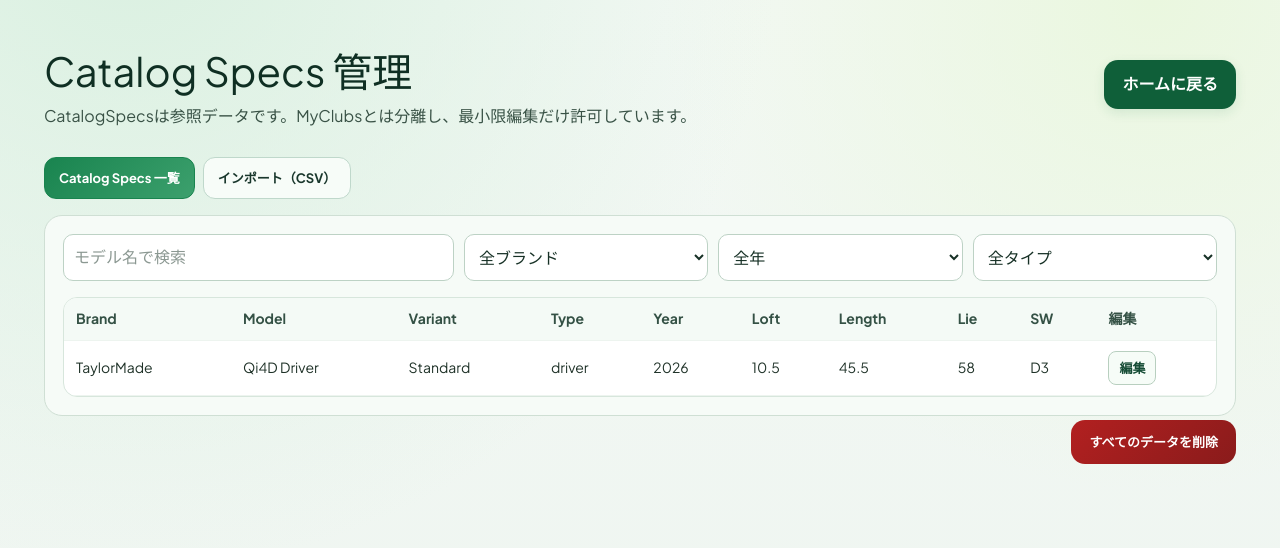
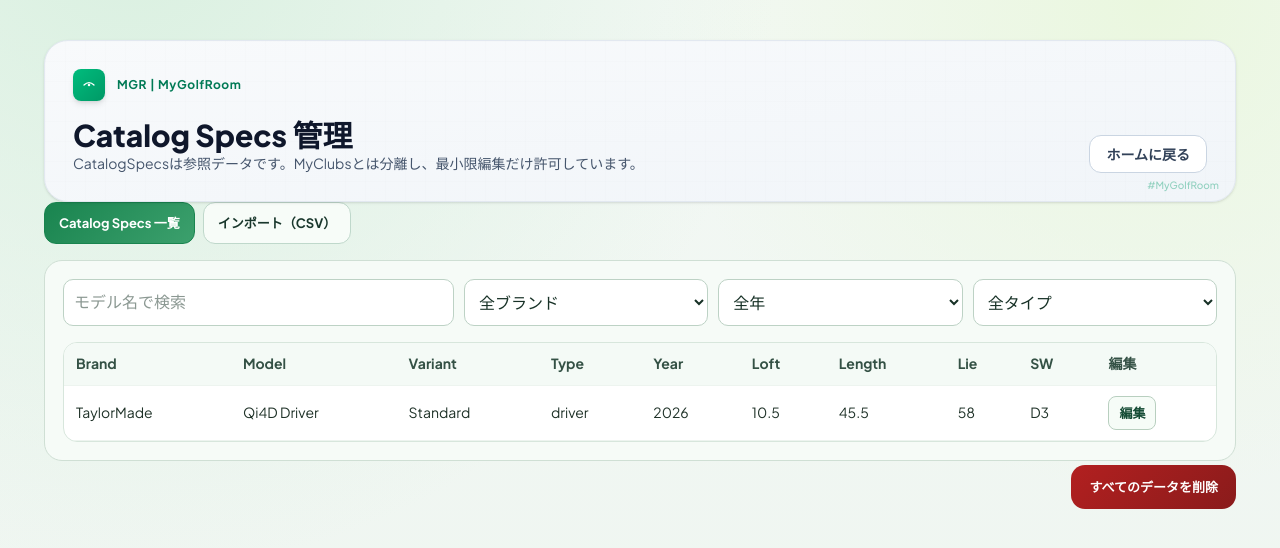
Before and after one commit to Zaku27/MyGolfClubs, a React (Vite) app: page /admin/clubs in a window 1280 px wide. Shown: the top 548 px of the page. Built offline with nearby package versions, Linux system fonts and the light colour scheme.

Commit message:
ファーストバージョン

```diff
--- a/src/components/ClubList.tsx
+++ b/src/components/ClubList.tsx
@@ -176,11 +176,12 @@ export const ClubList: React.FC<ClubListProps> = ({
         <button className="btn-icon btn-simulator" onClick={onShowSimulator} disabled={loading} title="コースシミュレーター" aria-label="コースシミュレーター">
           <SimulatorIcon size={20} />
         </button>
-        <Link className="btn-icon btn-toggle-view" to="/course-editor" title="コースエディタ" aria-label="コースエディタ">
+        {SHOW_HOME_RELEASE_LIMITED_ACTIONS && (
+          <>
+            <Link className="btn-icon btn-toggle-view" to="/course-editor" title="コースエディタ" aria-label="コースエディタ">
           <ToggleViewIcon size={20} />
         </Link>
-        {SHOW_HOME_RELEASE_LIMITED_ACTIONS && (
-          <>
+
             <Link className="btn-admin-link" to="/admin/clubs" title="管理画面" aria-label="管理画面">
               管理
             </Link>
--- a/src/components/Header.tsx
+++ b/src/components/Header.tsx
@@ -1,4 +1,4 @@
-import { APP, SOCIAL } from '../constants/app';
+import { APP } from '../constants/app';
 import './Header.css';
 
 export const AppHeader = ({ showSimulator }: { showSimulator?: boolean }) => {
@@ -46,6 +46,7 @@ export const AppHeader = ({ showSimulator }: { showSimulator?: boolean }) => {
           </div>
         )}
 
+        {/* Share button - hidden for now
         {!showSimulator && (
           <div className="header-actions">
             <button
@@ -71,7 +72,7 @@ export const AppHeader = ({ showSimulator }: { showSimulator?: boolean }) => {
               <span className="share-text">Share</span>
             </button>
           </div>
-        )}
+        )} */}
       </div>
 
       {/* Room-like grid background pattern */}
--- /dev/null
+++ b/src/components/PageHeader.tsx
@@ -0,0 +1,145 @@
+import { Link } from 'react-router-dom';
+import { APP, SOCIAL } from '../constants/app';
+
+interface PageHeaderProps {
+  /** ページタイトル */
+  title: string;
+  /** サブタイトル/説明 */
+  subtitle?: string;
+  /** 上部のラベル（カテゴリ名など） */
+  label?: string;
+  /** 戻るボタンのリンク先 */
+  backTo?: string;
+  /** 戻るボタンのテキスト */
+  backLabel?: string;
+  /** 右側に表示するカスタムアクション */
+  actions?: React.ReactNode;
+  /** バナーのバリアント */
+  variant?: 'default' | 'simulator' | 'admin';
+}
+
+/**
+ * 統一されたページヘッダーコンポーネント
+ * 全ページで一貫した「MGR | MyGolfRoom」ブランディングを提供
+ */
+export function PageHeader({
+  title,
+  subtitle,
+  label,
+  backTo,
+  backLabel = 'ホームに戻る',
+  actions,
+  variant = 'default',
+}: PageHeaderProps) {
+  // バリアントに応じたスタイル
+  const variantStyles = {
+    default: {
+      wrapper: 'from-slate-50 to-slate-100 border-slate-200',
+      label: 'text-emerald-600',
+      title: 'text-slate-900',
+      subtitle: 'text-slate-600',
+      backButton: 'border-slate-300 bg-white text-slate-700 hover:bg-slate-50',
+    },
+    simulator: {
+      wrapper: 'from-green-50 via-emerald-50 to-lime-50 border-emerald-200',
+      label: 'text-emerald-700',
+      title: 'text-emerald-950',
+      subtitle: 'text-emerald-700',
+      backButton: 'border-emerald-300 bg-emerald-100 text-emerald-800 hover:bg-emerald-50',
+    },
+    admin: {
+      wrapper: 'from-slate-50 to-slate-100 border-slate-200',
+      label: 'text-slate-600',
+      title: 'text-slate-900',
+      subtitle: 'text-slate-600',
+      backButton: 'border-slate-300 bg-white text-slate-700 hover:bg-slate-50',
+    },
+  };
+
+  const styles = variantStyles[variant];
+
+  return (
+    <header
+      className={`relative overflow-hidden rounded-3xl border bg-gradient-to-br ${styles.wrapper} px-5 py-6 shadow-sm sm:px-7 sm:py-7`}
+    >
+      {/* 背景パターン */}
+      <div
+        className="pointer-events-none absolute inset-0 opacity-[0.03]"
+        style={{
+          backgroundImage: `linear-gradient(rgba(0,0,0,0.3) 1px, transparent 1px),
+                            linear-gradient(90deg, rgba(0,0,0,0.3) 1px, transparent 1px)`,
+          backgroundSize: '20px 20px',
+        }}
+        aria-hidden="true"
+      />
+
+      <div className="relative z-10">
+        {/* 上部：ブランディング + ラベル */}
+        <div className="flex flex-wrap items-center justify-between gap-3">
+          <div className="flex items-center gap-3">
+            {/* ロゴ */}
+            <div className="flex h-8 w-8 items-center justify-center rounded-lg bg-gradient-to-br from-emerald-500 to-emerald-600 shadow-md">
+              <svg
+                width="20"
+                height="20"
+                viewBox="0 0 32 32"
+                fill="none"
+                xmlns="http://www.w3.org/2000/svg"
+              >
+                <path
+                  d="M8 16C8 16 12 12 16 12C20 12 24 16 24 16"
+                  stroke="white"
+                  strokeWidth="2"
+                  strokeLinecap="round"
+                  strokeLinejoin="round"
+                />
+                <circle cx="16" cy="16" r="2" fill="white" />
+              </svg>
+            </div>
+            {/* ブランド名 */}
+            <span className="text-xs font-bold tracking-wider text-emerald-700">
+              {APP.short} | {APP.name}
+            </span>
+          </div>
+
+          {label && (
+            <span className={`text-xs font-semibold uppercase tracking-[0.2em] ${styles.label}`}>
+              {label}
+            </span>
+          )}
+        </div>
+
+        {/* メインコンテンツ */}
+        <div className="mt-4 flex flex-col gap-4 sm:flex-row sm:items-end sm:justify-between">
+          <div>
+            <h1 className={`text-2xl font-black sm:text-3xl ${styles.title}`}>
+              {title}
+            </h1>
+            {subtitle && (
+              <p className={`mt-1 text-sm ${styles.subtitle}`}>{subtitle}</p>
+            )}
+          </div>
+
+          <div className="flex flex-wrap items-center gap-2">
+            {actions}
+            {backTo && (
+              <Link
+                to={backTo}
+                className={`inline-flex items-center justify-center rounded-xl border px-4 py-2 text-sm font-semibold transition-colors ${styles.backButton}`}
+              >
+                {backLabel}
+              </Link>
+            )}
+          </div>
+        </div>
+      </div>
+
+      {/* ソーシャルハッシュタグ（装飾） */}
+      <div className="absolute bottom-2 right-4 text-[10px] font-medium text-emerald-600/40">
+        {SOCIAL.hashtag}
+      </div>
+    </header>
+  );
+}
+
+export default PageHeader;
--- a/src/components/simulator/SimulatorApp.tsx
+++ b/src/components/simulator/SimulatorApp.tsx
@@ -12,6 +12,7 @@ import { HoleView } from "./HoleView";
 import { filterClubsWithActualShots } from "../../utils/actualShotFilter";
 import { PostRoundAnalysis } from "./PostRoundAnalysis";
 import { RoundHistoryScreen } from "./RoundHistoryScreen";
+import { SHOW_HOME_RELEASE_LIMITED_ACTIONS } from "../../config/featureFlags";
 
 import { Scorecard } from "./Scorecard";
 
@@ -44,11 +45,16 @@ interface SelectableCourse {
 
 function buildSelectableCourses(customCourses: CustomCoursePreset[]): SelectableCourse[] {
   const builtinCourses: SelectableCourse[] = [
-    { id: "builtin-1", name: "ノーザンカントリー錦ヶ原 1H", holes: COURSE_1HOLE, source: "builtin" },
-    { id: "builtin-3", name: "ノーザンカントリー錦ヶ原 3H", holes: COURSE_3HOLES, source: "builtin" },
-    { id: "builtin-9", name: "ノーザンカントリー錦ヶ原 OUT", holes: COURSE_9HOLES, source: "builtin" },
-    { id: "builtin-18", name: "ノーザンカントリー錦ヶ原", holes: COURSE_18HOLES, source: "builtin" },
+    { id: "builtin-1", name: "標準コース 1H", holes: COURSE_1HOLE, source: "builtin" },
+    { id: "builtin-3", name: "標準コース 3H", holes: COURSE_3HOLES, source: "builtin" },
+    { id: "builtin-9", name: "標準コース OUT", holes: COURSE_9HOLES, source: "builtin" },
+    { id: "builtin-18", name: "標準コース", holes: COURSE_18HOLES, source: "builtin" },
   ];
+
+  // SHOW_HOME_RELEASE_LIMITED_ACTIONS が false の時はマイコースを表示しない
+  if (!SHOW_HOME_RELEASE_LIMITED_ACTIONS) {
+    return builtinCourses;
+  }
 
   const customSelectable = customCourses.map((course) => ({
     id: course.id,
--- a/src/config/featureFlags.ts
+++ b/src/config/featureFlags.ts
@@ -1,7 +1,7 @@
 // Feature flags for temporary release / limited access features.
 // Add any new environment-specific or release-limited toggles here.
 // 仮リリース用の定義
-// false: コースシミュレーター、コースエディタ、管理を非表示にする
+// false: コースエディタ、管理を非表示にする
 // true: すべての機能を表示する
 
 export const SHOW_HOME_RELEASE_LIMITED_ACTIONS = false;
--- a/src/pages/AdminClubs.tsx
+++ b/src/pages/AdminClubs.tsx
@@ -1,7 +1,7 @@
 import { useEffect, useMemo, useState } from 'react';
 import Papa from 'papaparse';
 import type { ParseResult } from 'papaparse';
-import { Link } from 'react-router-dom';
+import { PageHeader } from '../components/PageHeader';
 import {
   buildCatalogSpecKey,
   CATALOG_CLUB_TYPES,
@@ -693,15 +693,12 @@ export default function AdminClubs() {
 
   return (
     <main className="admin-clubs-page">
-      <div className="admin-clubs-header">
-        <div>
-          <h1>Catalog Specs 管理</h1>
-          <p>CatalogSpecsは参照データです。MyClubsとは分離し、最小限編集だけ許可しています。</p>
-        </div>
-        <Link to="/" className="btn-primary">
-          ホームに戻る
-        </Link>
-      </div>
+      <PageHeader
+        title="Catalog Specs 管理"
+        subtitle="CatalogSpecsは参照データです。MyClubsとは分離し、最小限編集だけ許可しています。"
+        variant="admin"
+        backTo="/"
+      />
 
       <div className="admin-clubs-tabs" role="tablist" aria-label="管理タブ">
         <button
--- a/src/pages/RangeScreen.tsx
+++ b/src/pages/RangeScreen.tsx
@@ -1,5 +1,6 @@
 import { useCallback, useEffect, useMemo, useState } from 'react';
 import { Link } from 'react-router-dom';
+import { PageHeader } from '../components/PageHeader';
 import { classifyShotQualityByTargetError } from '../utils/landingPosition';
 import { GolfBagPanel } from '../components/GolfBagPanel';
 import {
@@ -864,12 +865,12 @@ const expectedDistance = estimatedClubDistance ?? actualTotalDistance;
       <div className="mx-auto w-full max-w-6xl px-4 py-8 sm:px-6 lg:px-8">
         <div className="flex flex-col gap-4 rounded-2xl border border-slate-200 bg-white p-4 shadow-sm sm:p-6">
           {/* Header */}
-          <div className="flex flex-col gap-3 border-b border-slate-200 pb-4 sm:flex-row sm:items-center sm:justify-between">
-            <div className="space-y-1">
-              <p className="text-xs font-semibold uppercase tracking-wide text-emerald-700">シミュレーター設定</p>
-              <h1 className="text-2xl font-bold text-slate-900">レンジシミュレーター</h1>
-            </div>
-            <div className="flex flex-wrap items-center justify-end gap-2">
+          <PageHeader
+            title="レンジシミュレーター"
+            label="シミュレーター設定"
+            variant="simulator"
+            actions={
+              <>
                 <Link
                   to="/personal-data"
                   className="inline-flex items-center justify-center rounded-lg border border-emerald-300 bg-emerald-100 px-3 py-2 text-sm font-medium text-emerald-800 hover:bg-emerald-50 transition-colors"
@@ -882,8 +883,9 @@ const expectedDistance = estimatedClubDistance ?? actualTotalDistance;
                 >
                   ホームに戻る
                 </Link>
-            </div>
-          </div>
+              </>
+            }
+          />
 
           <div className="flex flex-col gap-4 lg:flex-row lg:items-start lg:gap-6">
         <main className="w-full lg:flex-[1_1_0] min-w-0 flex flex-col gap-4">
```
Also changed, not shown: src/components/simulator/PostRoundAnalysis.tsx (+9 -5 lines), src/components/simulator/RoundHistoryScreen.tsx (+10 -12 lines). Lines whose indentation alone changed are shown as unchanged.
